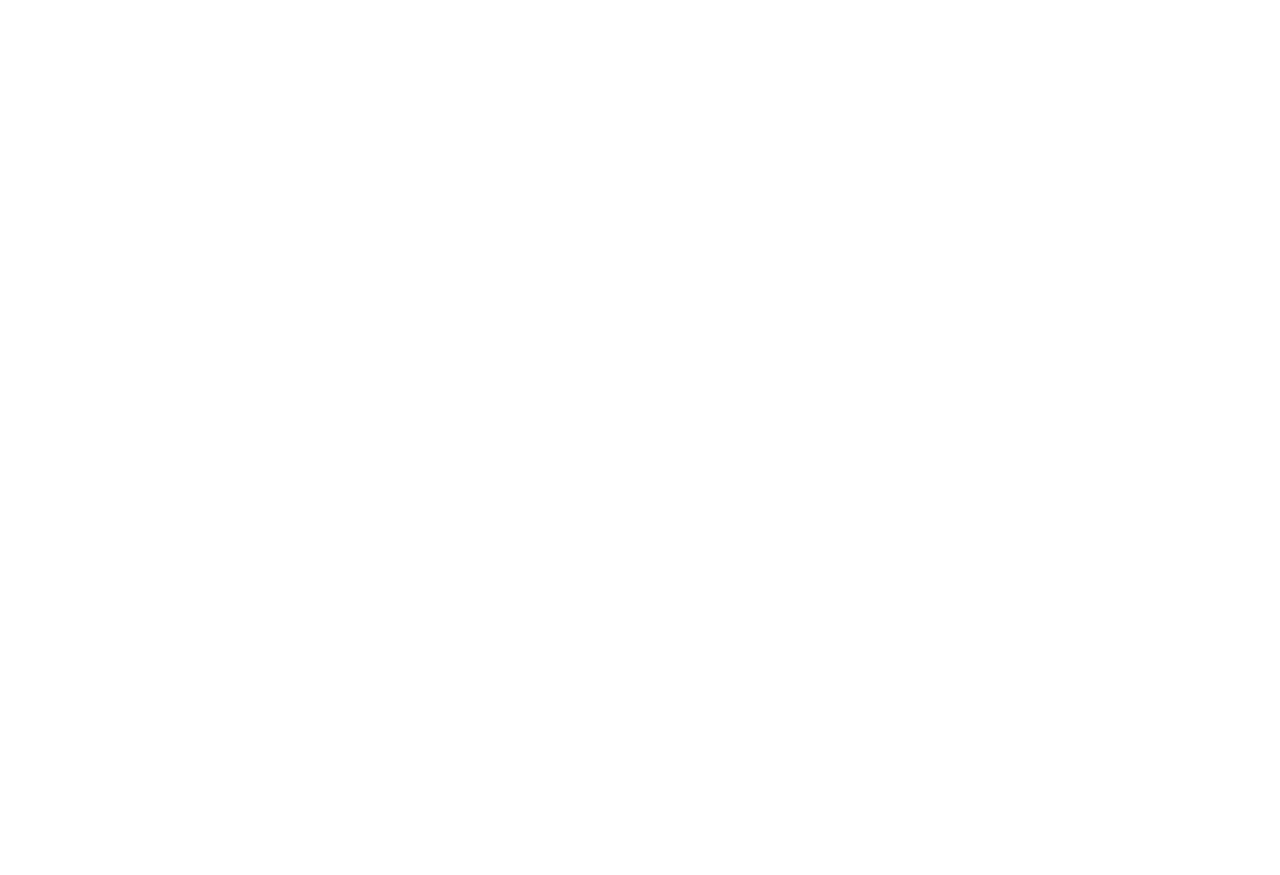
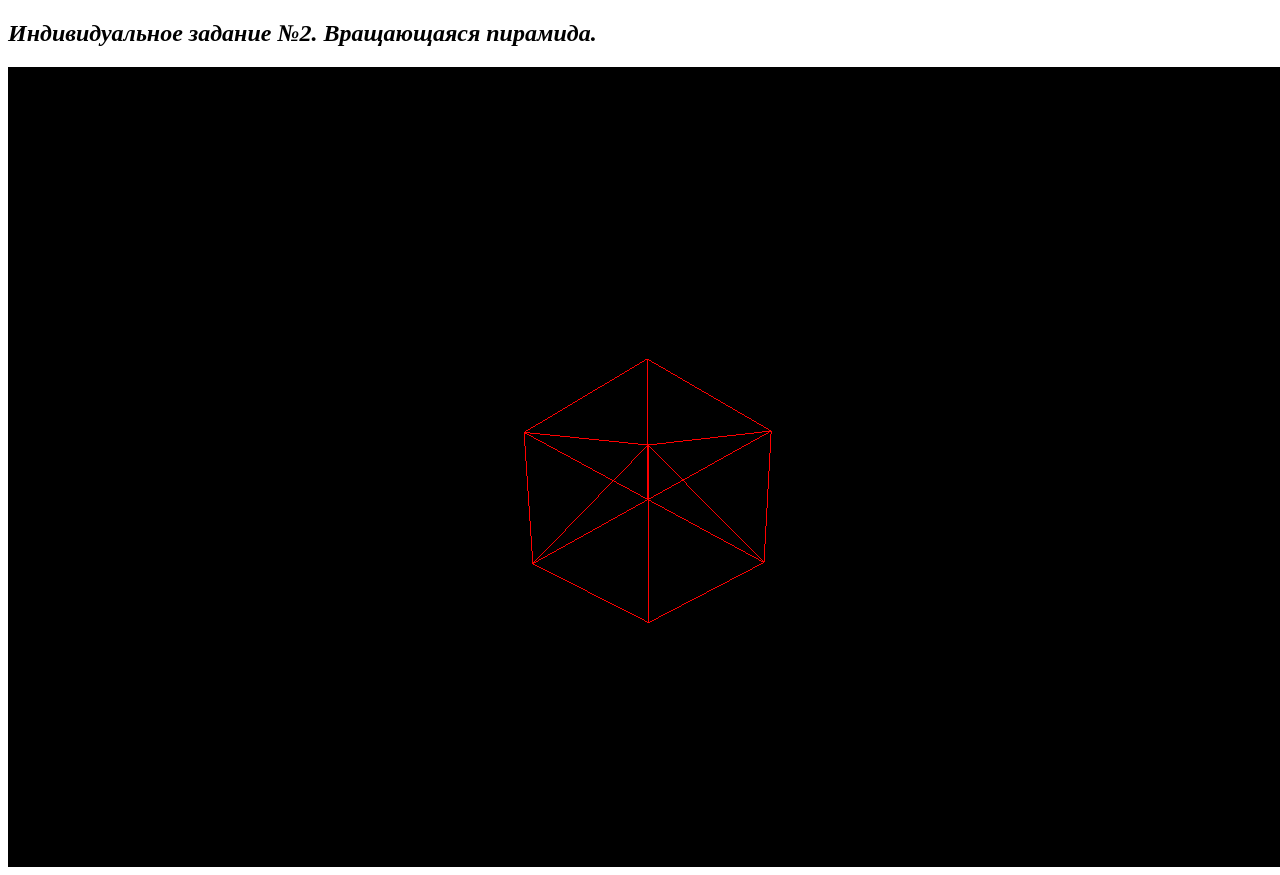
Before and after one commit to IST-NOT-FOUND/CCG-Antonova, a plain HTML site: page Chapter_1/Indiv_2.html in a window 1280 px wide. Before the commit the page ends 800 px from the top, so only its background shows below. Drawn offline with nearby package versions, Linux system fonts and the light colour scheme.

Commit message:
Добавление Индивидуального задания №2 ( Вращающаяся пирамида).

```diff
--- a/Chapter_1/Indiv_2.html
+++ b/Chapter_1/Indiv_2.html
@@ -1,10 +1,18 @@
 <!DOCTYPE html>
-<html lang="en">
+<html>
 <head>
-    <meta charset="UTF-8">
     <title>WebGL!</title>
+    <meta charset="utf-8" />
+    <script src="../js/three.min.js"></script>
+    <script id="shader-vs" type="x-shader/x-vertex">
+  attribute vec3 aVertexPosition;
+  void main(void) {
+    gl_Position = vec4(aVertexPosition, 1.0);
+  }
+</script>
+    <script src="../js/Indiv_zad_2.js"></script>
 </head>
 <body>
-
+<h2> <em>Индивидуальное задание №2. Вращающаяся пирамида.</em></h2>
 </body>
 </html>
--- /dev/null
+++ b/js/Indiv_zad_2.js
@@ -0,0 +1,44 @@
+window.onload=function(){
+    var camera, scene, renderer;
+    var geometry, material, mesh;
+
+    init();
+    animate();
+    // инициализация начальных значений
+    function init() {
+        // создаем камеру - перспективная проекция
+        camera = new THREE.PerspectiveCamera(75, window.innerWidth / window.innerHeight, 1, 1000);
+        // установка z-координаты камеры
+        camera.position.z = 600;
+        // настройка сцены
+        scene = new THREE.Scene();
+        // настройка геометрии - в качестве геометрии будет куб
+        // настроим его ширину, высоту и длину по оси z
+        var radius_top=0;
+        var radius_bottom=128;
+        var height=240;
+        var segments=6;
+        geometry = new THREE.CylinderGeometry(radius_top, radius_bottom, height, segments);
+        // настройка материала - установка цвета
+        material = new THREE.MeshBasicMaterial({ color: 0xff0000, wireframe: true});
+        // настраиваем меш, который будет отображать куб
+        mesh = new THREE.Mesh(geometry, material);
+        scene.add(mesh);
+        // создаем объект для рендеринга сцены
+        renderer = new THREE.WebGLRenderer();
+        // установка размеров
+        renderer.setSize(window.innerWidth, window.innerHeight);
+        // встраиваем в DOM-структуру страницы
+        document.body.appendChild(renderer.domElement);
+    }
+    // функция анимации
+    function animate() {
+
+        requestAnimationFrame(animate);
+        // вращение меша вокруг осей
+        mesh.rotation.x += 0.1;
+        mesh.rotation.y += 0.08;
+        // рендеринг сцены - метод, производящий по сути отрисовку
+        renderer.render(scene, camera);
+    }
+}
```
